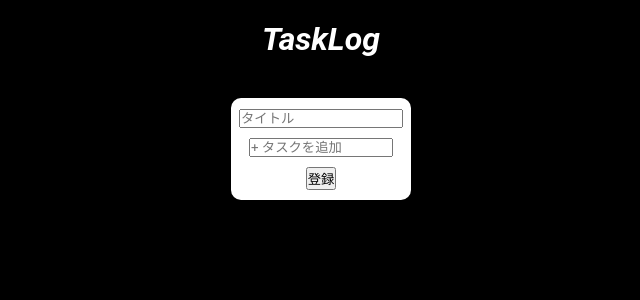
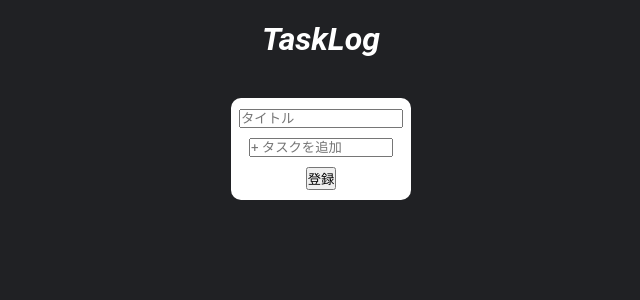
Before and after one commit to Tarec39/TaskLog, a React (Create React App) app: page / in a window 1280 px wide. Shown: the top 300 px of the page, without its empty margins (319-959 px from the left). Built offline with nearby package versions, Linux system fonts and the light colour scheme.

Commit message:
[update] 色を更新

```diff
--- a/src/scss/_Settings.scss
+++ b/src/scss/_Settings.scss
@@ -5,7 +5,7 @@
 }
 
 body{
-    background-color: black;
+    background-color: #202124;
 }
 
 li{
```
